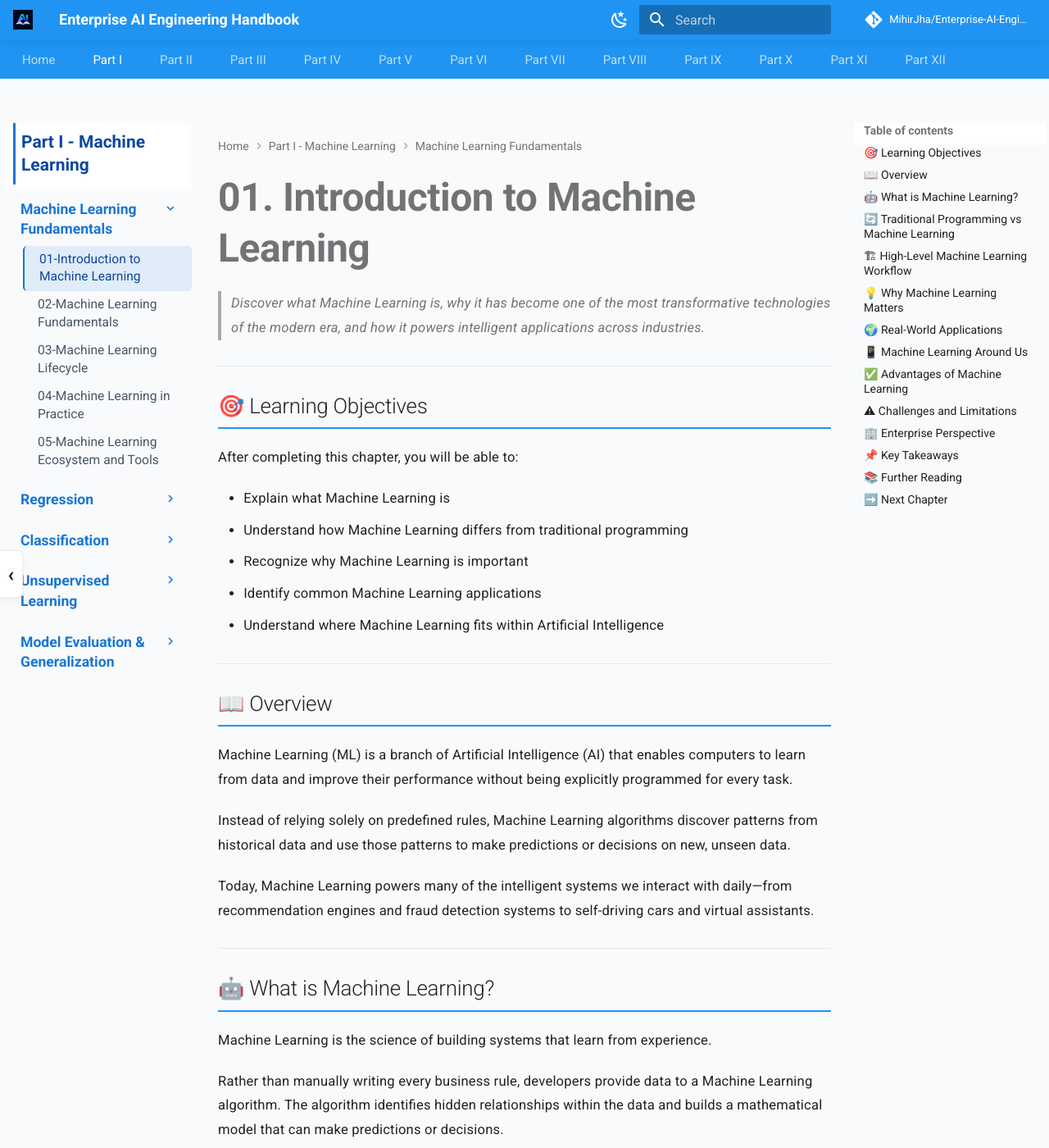
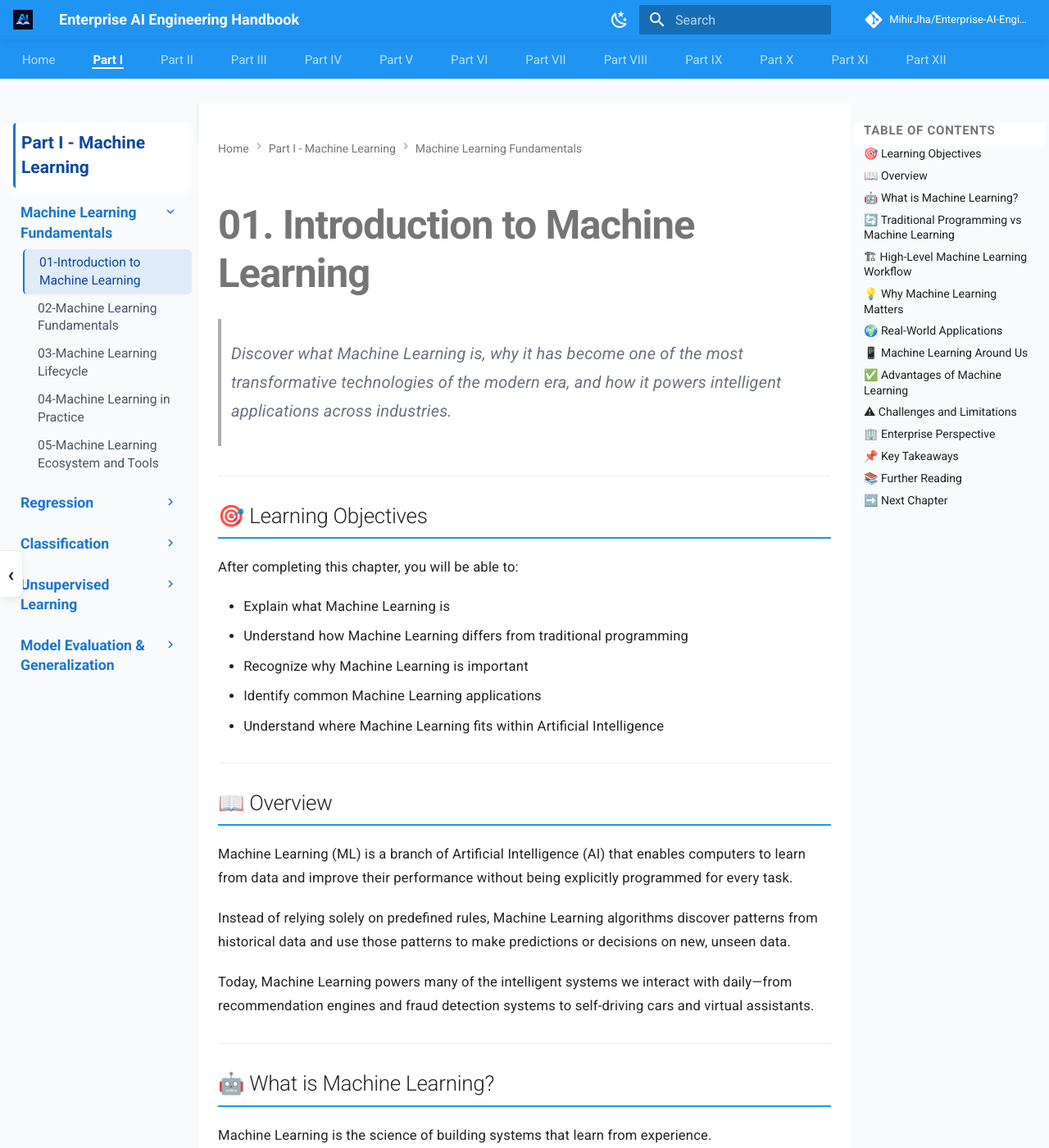
Before and after one commit to MihirKJha/enterprise-ai-engineering-handbook, an MkDocs documentation site: the page built from docs/01-machine-learning/01-introduction-to-machine-learning.md, in a window 1280 px wide and 1400 px high. Shown: the whole window at 82% size. Built offline with MkDocs 1.6.1 and Material for MkDocs 9.7.7, drawn with Linux system fonts in a browser that asks for light colours; comment, search, counter and statistics services are not loaded.

Commit message:
Code changes to improve reading
Code changes to improve reading

```diff
--- a/docs/stylesheets/reader.css
+++ b/docs/stylesheets/reader.css
@@ -7,3 +7,238 @@
 .md-main {
     background: #f8fafc;
 }
+
+/* ============================================================
+   CONTENT READING SURFACE
+   ============================================================ */
+
+.md-content {
+    background: #ffffff;
+}
+
+.md-content__inner {
+    padding-top: 1.5rem;
+}
+
+
+/* ============================================================
+   PAGE HEADINGS
+   ============================================================ */
+
+.md-content h1 {
+    font-size: 2.45rem;
+    font-weight: 700;
+    line-height: 1.2;
+    letter-spacing: -0.02em;
+
+    margin-top: 0.75rem;
+    margin-bottom: 1.25rem;
+}
+
+/* ============================================================
+   PART / CHAPTER INTRODUCTION
+   ============================================================ */
+
+.md-content blockquote {
+    margin: 1rem 0 1.75rem;
+
+    padding: 0.25rem 0 0.25rem 1rem;
+
+    border-left: 3px solid
+        var(--md-primary-fg-color);
+
+    color: #6b7280;
+
+    font-size: 1rem;
+
+    line-height: 1.75;
+}
+
+/* ============================================================
+   BODY TEXT
+   ============================================================ */
+
+.md-content p {
+    line-height: 1.75;
+}
+
+.md-content li {
+    line-height: 1.65;
+}
+
+/* ============================================================
+   READING WIDTH
+   ============================================================ */
+
+.md-content__inner {
+    max-width: 1000px;
+}
+
+.md-content img {
+    max-width: 100%;
+    height: auto;
+}
+
+/* ============================================================
+   LEFT SIDEBAR
+   ============================================================ */
+
+.md-sidebar--primary {
+    border-right: 1px solid #e5e7eb;
+}
+
+.md-sidebar--primary .md-sidebar__scrollwrap {
+    scrollbar-width: thin;
+}
+
+.md-sidebar--primary .md-nav__link {
+    line-height: 1.45;
+}
+
+/* Active navigation item */
+
+.md-sidebar--primary
+.md-nav__link--active {
+    font-weight: 700;
+}
+
+.md-sidebar--primary
+.md-nav__item--active > .md-nav__link {
+    border-radius: 4px;
+}
+
+/* ============================================================
+   TABLE OF CONTENTS
+   ============================================================ */
+
+.md-sidebar--secondary {
+    font-size: 0.85rem;
+}
+
+.md-sidebar--secondary .md-nav__title {
+    font-size: 0.75rem;
+
+    font-weight: 700;
+
+    text-transform: uppercase;
+
+    letter-spacing: 0.05em;
+}
+
+/* ============================================================
+   HANDBOOK IMAGES
+   ============================================================ */
+
+.md-content img {
+    border-radius: 10px;
+}
+
+.md-content img {
+    box-shadow:
+        0 4px 18px rgba(0, 0, 0, 0.08);
+}
+
+
+/* ============================================================
+   DARK MODE
+   ============================================================ */
+
+[data-md-color-scheme="slate"] .md-main {
+    background: #111827;
+}
+
+[data-md-color-scheme="slate"] .md-content {
+    background: #111827;
+}
+
+/* ============================================================
+   DARK MODE
+   ============================================================ */
+
+[data-md-color-scheme="slate"] .md-main {
+    background: #111827;
+}
+
+[data-md-color-scheme="slate"] .md-content {
+    background: #111827;
+}
+
+[data-md-color-scheme="slate"] .md-content {
+    color: #d1d5db;
+}
+
+[data-md-color-scheme="slate"]
+.md-content blockquote {
+    color: #b8c0cc;
+
+    border-left-color:
+        var(--md-primary-fg-color);
+}
+
+[data-md-color-scheme="slate"]
+.md-sidebar--primary {
+    border-right-color: #263244;
+}
+
+[data-md-color-scheme="slate"]
+.md-sidebar--primary .md-nav__link {
+    color: #cbd5e1;
+}
+
+[data-md-color-scheme="slate"]
+.md-sidebar--primary
+.md-nav__link--active {
+    color: #60a5fa;
+}
+
+
+[data-md-color-scheme="slate"]
+.md-sidebar--secondary
+.md-nav__link {
+    color: #cbd5e1;
+}
+
+[data-md-color-scheme="slate"]
+.md-sidebar--secondary
+.md-nav__link--active {
+    color: #60a5fa;
+}
+
+/* ============================================================
+   ACTIVE TOP NAVIGATION TAB
+   ============================================================ */
+
+.md-tabs__item--active .md-tabs__link {
+    font-weight: 700;
+    position: relative;
+}
+
+.md-tabs__item--active .md-tabs__link::before {
+    content: "";
+
+    position: absolute;
+
+    left: 0.5rem;
+    right: 0.5rem;
+    bottom: 0;
+
+    height: 2px;
+
+    background: currentColor;
+
+    border-radius: 2px;
+}
+
+/* ============================================================
+   COLLAPSED READING MODE
+   ============================================================ */
+
+@media screen and (min-width: 60em) {
+
+    body.sidebar-collapsed
+    .md-content__inner {
+        padding-left: 1.5rem;
+        padding-right: 1.5rem;
+    }
+
+}
```
